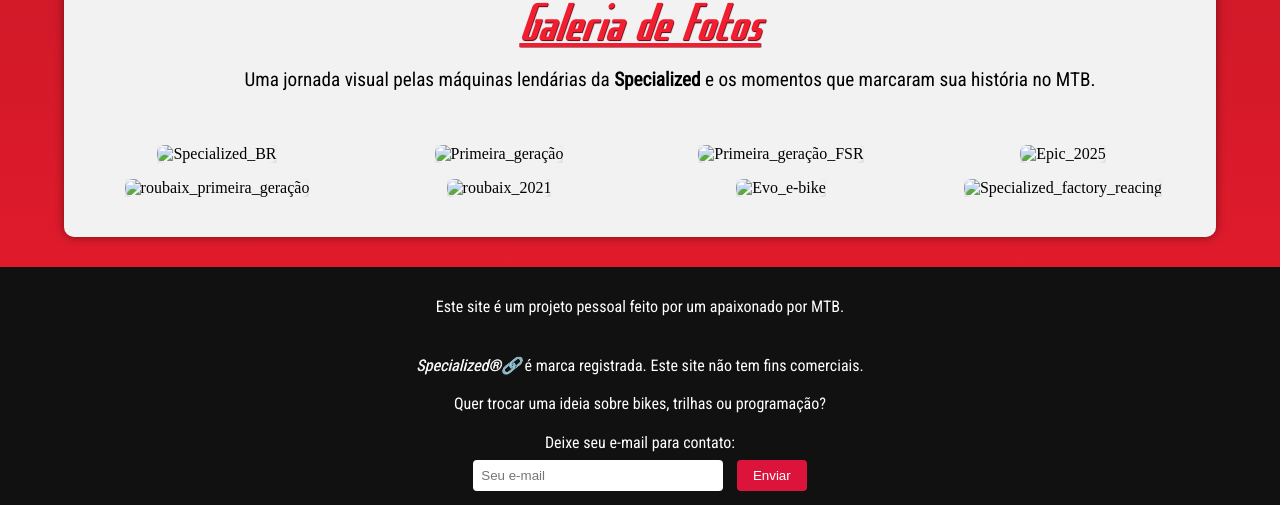
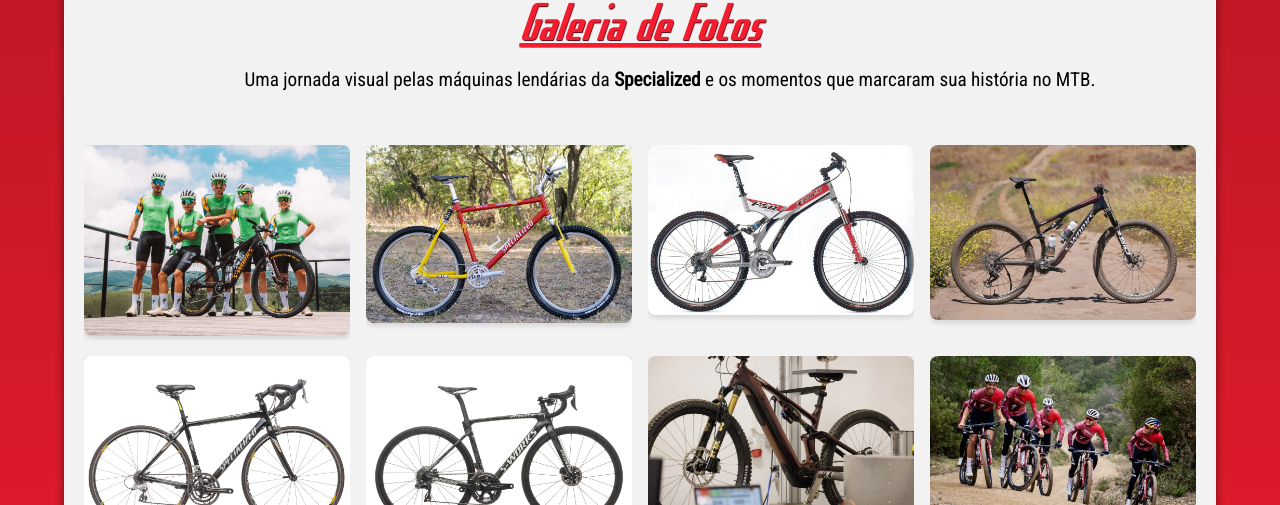
Before and after one commit to felipedev90/a-historia-da-specialized, a plain HTML site: page index.html in a window 1280 px wide. Shown: the part 3939-4444 px from the top of the page. Drawn offline with Linux system fonts and the light colour scheme; the site is published under a folder, as on GitHub Pages, so addresses that start at the root find nothing.

Commit message:
1.0.1
Corrigido o caminho das imagens da galeria

```diff
--- a/index.html
+++ b/index.html
@@ -139,81 +139,72 @@
 
                     <figure class="galeria-item">
                         <picture>
-                            <source media="(max-width: 480px)" srcset="/imagens/galeria/spz_br_480p.webp" type="image/webp">
-                            <source media="(max-width: 1024px)" srcset="/imagens/galeria/spz_br_1024p.webp" type="image/webp">
-                            <img src="/imagens/galeria/spz_br_1024p.webp" alt="Specialized_BR">
+                            <source media="(max-width: 480px)" srcset="imagens/galeria/spz_br_480p.webp" type="image/webp">
+                            <source media="(max-width: 1024px)" srcset="imagens/galeria/spz_br_1024p.webp" type="image/webp">
+                            <img src="imagens/galeria/spz_br_1024p.webp" alt="Specialized_BR">
                         </picture>
                         <figcaption>Time Specialized Brasil (2024)</figcaption>
                     </figure>
-<!--
+
                     <figure class="galeria-item">
                         <picture>
-                            <source media="(max-width: 480px)" srcset="/imagens/galeria/spz_primeiro_shock_2_480p.webp" type="image/webp">
-                            <source media="(max-width: 1024px)" srcset="/imagens/galeria/spz_primeiro_shock_2_1024p.webp" type="image/webp">
-                            <img src="/imagens/galeria/spz_primeiro_shock_2_1024p.webp" alt="Primeira_geração" >
-                        </picture>
-                        <figcaption>Primeira Full-suspension da Specialized</figcaption>
-                    </figure>
--->
-                    <figure class="galeria-item">
-                        <picture>
-                            <source media="(max-width: 480px)" srcset="/imagens/galeria/spz_primeiro_shock_480p.webp" type="image/webp">
-                            <source media="(max-width: 1024px)" srcset="/imagens/galeria/spz_primeiro_shock_1024p.webp" type="image/webp">
-                            <img src="/imagens/galeria/spz_primeiro_shock_1024p.webp" alt="Primeira_geração">
+                            <source media="(max-width: 480px)" srcset="imagens/galeria/spz_primeiro_shock_480p.webp" type="image/webp">
+                            <source media="(max-width: 1024px)" srcset="imagens/galeria/spz_primeiro_shock_1024p.webp" type="image/webp">
+                            <img src="imagens/galeria/spz_primeiro_shock_1024p.webp" alt="Primeira_geração">
                         </picture>
                         <figcaption>Specialized Ground-control (1996)</figcaption>
                     </figure>
 
                     <figure class="galeria-item">
                         <picture>
-                            <source media="(max-width: 480px)" srcset="/imagens/galeria/fsr_primeira_gen_1999_480p.webp" type="image/webp">
-                            <source media="(max-width: 1024px)" srcset="/imagens/galeria/fsr_primeira_gen_1999_1024p.webp" type="image/webp">
-                            <img src="/imagens/galeria/fsr_primeira_gen_1999_1024p.webp" alt="Primeira_geração_FSR">
+                            <source media="(max-width: 480px)" srcset="imagens/galeria/fsr_primeira_gen_1999_480p.webp" type="image/webp">
+                            <source media="(max-width: 1024px)" srcset="imagens/galeria/fsr_primeira_gen_1999_1024p.webp" type="image/webp">
+                            <img src="imagens/galeria/fsr_primeira_gen_1999_1024p.webp" alt="Primeira_geração_FSR">
                         </picture>
                         <figcaption>FSR Suspension (1999)</figcaption>
                     </figure>
 
                     <figure class="galeria-item">
                         <picture>
-                            <source media="(max-width: 480px)" srcset="/imagens/galeria/sworks_spic_2025_480p.webp" type="image/webp">
-                            <source media="(max-width: 1024px)" srcset="/imagens/galeria/sworks_spic_2025_1024p.webp" type="image/webp">
-                            <img src="/imagens/galeria/sworks_spic_2025_1024p.webp" alt="Epic_2025">
+                            <source media="(max-width: 480px)" srcset="imagens/galeria/sworks_spic_2025_480p.webp" type="image/webp">
+                            <source media="(max-width: 1024px)" srcset="imagens/galeria/sworks_spic_2025_1024p.webp" type="image/webp">
+                            <img src="imagens/galeria/sworks_spic_2025_1024p.webp" alt="Epic_2025">
                         </picture>
                         <figcaption>Specialized EPIC-8 (2025)</figcaption>
                     </figure>
 
                     <figure class="galeria-item">
                         <picture>
-                            <source media="(max-width: 480px)" srcset="/imagens/galeria/roubaix_first_gen_2004_480p.webp" type="image/webp">
-                            <source media="(max-width: 1024px)" srcset="/imagens/galeria/roubaix_first_gen_2004_1024p.webp" type="image/webp">
-                            <img src="/imagens/galeria/roubaix_first_gen_2004_1024p.webp" alt="roubaix_primeira_geração">
+                            <source media="(max-width: 480px)" srcset="imagens/galeria/roubaix_first_gen_2004_480p.webp" type="image/webp">
+                            <source media="(max-width: 1024px)" srcset="imagens/galeria/roubaix_first_gen_2004_1024p.webp" type="image/webp">
+                            <img src="imagens/galeria/roubaix_first_gen_2004_1024p.webp" alt="roubaix_primeira_geração">
                         </picture>
                         <figcaption>Primeira geração da Roubaix (2004)</figcaption>
                     </figure>
 
                     <figure class="galeria-item">
                         <picture>
-                            <source media="(max-width: 480px)" srcset="/imagens/galeria/Roubaix_2021_1024p.webp" type="image/webp">
-                            <source media="(max-width: 1024px)" srcset="/imagens/galeria/Roubaix_2021_1024p.webp" type="image/webp">
-                            <img src="/imagens/galeria/Roubaix_2021_1024p.webp" alt="roubaix_2021">
+                            <source media="(max-width: 480px)" srcset="imagens/galeria/Roubaix_2021_1024p.webp" type="image/webp">
+                            <source media="(max-width: 1024px)" srcset="imagens/galeria/Roubaix_2021_1024p.webp" type="image/webp">
+                            <img src="imagens/galeria/Roubaix_2021_1024p.webp" alt="roubaix_2021">
                         </picture>
                         <figcaption>Specialized Roubaix Carbon FACT (2023)</figcaption>
                     </figure>
 
                     <figure class="galeria-item">
                         <picture>
-                            <source media="(max-width: 480px)" srcset="/imagens/galeria/spz_evo_480.webp" type="image/webp">
-                            <source media="(max-width: 1024px)" srcset="/imagens/galeria/spz_evo_1024p.webp" type="image/webp">
-                            <img src="/imagens/galeria/spz_evo_1024p.webp" alt="Evo_e-bike">
+                            <source media="(max-width: 480px)" srcset="imagens/galeria/spz_evo_480.webp" type="image/webp">
+                            <source media="(max-width: 1024px)" srcset="imagens/galeria/spz_evo_1024p.webp" type="image/webp">
+                            <img src="imagens/galeria/spz_evo_1024p.webp" alt="Evo_e-bike">
                         </picture>
                         <figcaption>Specialized EVO E-Bike (2025)</figcaption>
                     </figure>
 
                     <figure class="galeria-item">
                         <picture>
-                            <source media="(max-width: 480px)" srcset="/imagens/galeria/spz_factory_racing_480p.webp" type="image/webp">
-                            <source media="(max-width: 1024px)" srcset="/imagens/galeria/spz_factory_racing_1024p.webp" type="image/webp">
-                            <img src="/imagens/galeria/spz_factory_racing_1024p.webp" alt="Specialized_factory_reacing">
+                            <source media="(max-width: 480px)" srcset="imagens/galeria/spz_factory_racing_480p.webp" type="image/webp">
+                            <source media="(max-width: 1024px)" srcset="imagens/galeria/spz_factory_racing_1024p.webp" type="image/webp">
+                            <img src="imagens/galeria/spz_factory_racing_1024p.webp" alt="Specialized_factory_reacing">
                         </picture>
                         <figcaption>Specialized Factory Racing (2025)</figcaption>
                     </figure>
```
